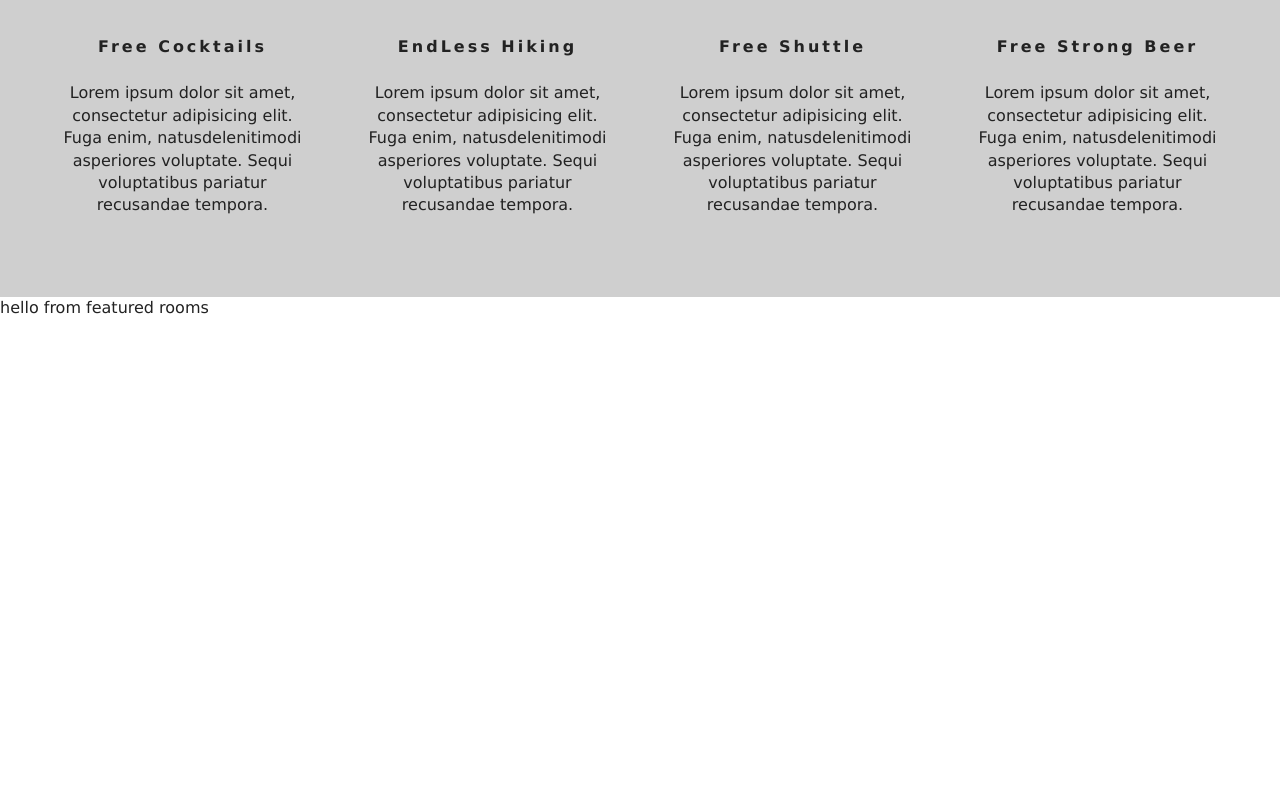
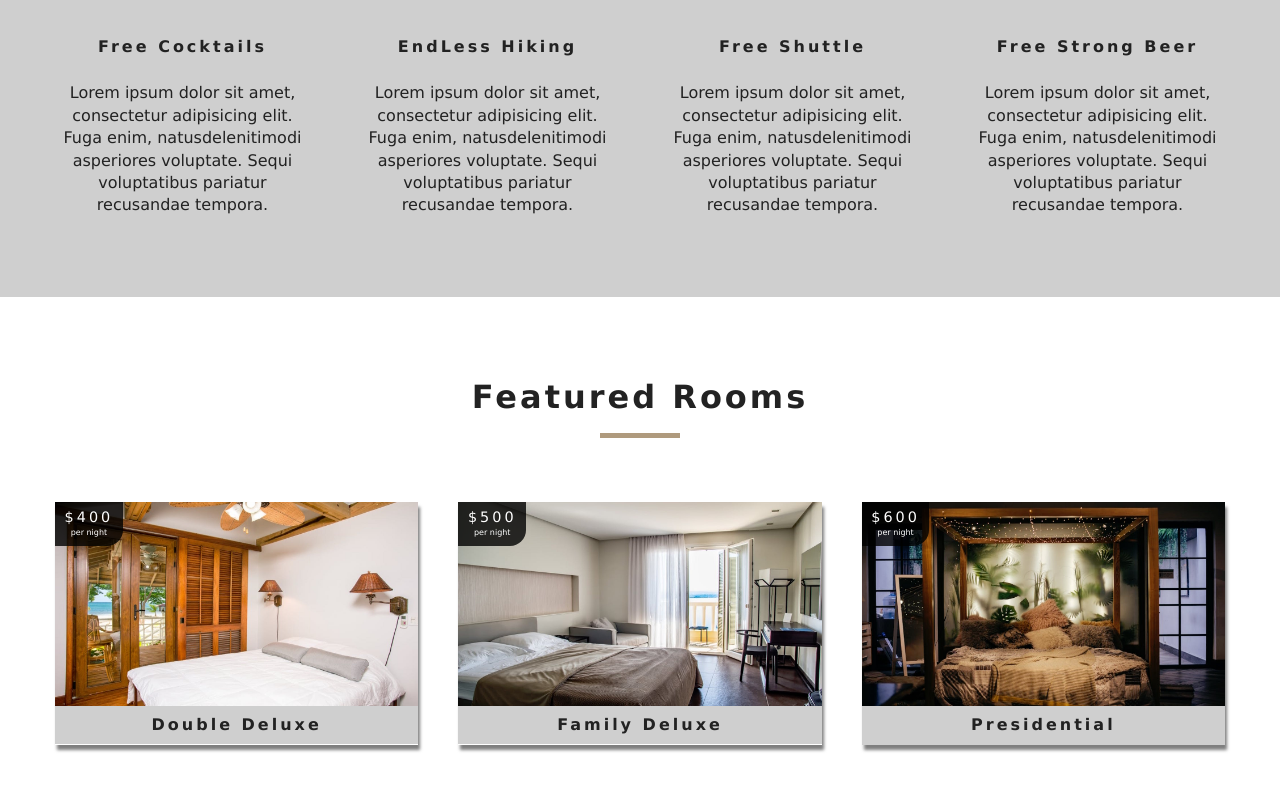
Before and after one commit to TotoroDavid/React-Js-Hotel-Reservation-Site, a React (Create React App) app: page / in a window 1280 px wide. Shown: the part 1049-1840 px from the top of the page. Before the commit the page ends 1368 px from the top, so only its background shows below. Built offline with nearby package versions, Linux system fonts and the light colour scheme.

Commit message:
setting and more

```diff
--- a/package.json
+++ b/package.json
@@ -11,6 +11,7 @@
     "react-icons": "^4.2.0",
     "react-router-dom": "^5.2.0",
     "react-scripts": "4.0.3",
+    "styled-components": "^5.2.1",
     "web-vitals": "^1.1.1"
   },
   "scripts": {
--- a/src/components/FeaturedRooms.js
+++ b/src/components/FeaturedRooms.js
@@ -1,16 +1,24 @@
 import React, { Component } from 'react'
 import {RoomContext} from '../context'
+import Loading from './Loading'
+import Room from './Room'
+import Title from './Title'
 
 export default class FeaturedRooms extends Component {
 
     static contextType = RoomContext
     render() {
-        const {featuredRooms : rooms} = this.context
-        console.log(rooms)
+        let {loading, featuredRooms : rooms} = this.context;
+        rooms = rooms.map(room => {
+            return <Room key={room.id} room={room}/>
+        })
         return (
-            <div>
-                hello from featured rooms
-            </div>
+            <section className="featured-rooms">
+                <Title title="featured rooms"/>
+                <div className="featured-rooms-center">
+                    {loading?<Loading/>:rooms}
+                </div>
+            </section>
         )
     }
 }
--- a/src/components/Loading.js
+++ b/src/components/Loading.js
@@ -1,9 +1,11 @@
 import React from 'react'
+import loadingGif from '../images/gif/loading-arrow.gif'
 
 export default function Loading() {
     return (
         <div className="loading">
             <h4>rooms data loading . . .</h4>
+            <img src={loadingGif} alt=""/>
         </div>
     )
 }
--- /dev/null
+++ b/src/components/Room.js
@@ -0,0 +1,35 @@
+import React from 'react'
+import {Link} from 'react-router-dom'
+import defaultImg from '../images/room-1.jpeg'
+import PropTypes from 'prop-types'
+
+export default function Room({room}) {
+
+    const {name, slug, images, price} = room;
+
+    return (
+        <article className="room">
+            <div className="img-container">
+                <img src={images[0] || defaultImg} alt="single room"/>
+                <div className="price-top">
+                    <h6>${price}</h6>
+                    <p>per night</p>
+                </div>
+                <Link to={`/rooms/${slug}`}
+                className="btn-primary room-link">
+                    Features
+                </Link>
+            </div>
+            <p className="room-info">{name}</p>
+        </article>
+    )
+}
+
+Room.propTypes = {
+    room: PropTypes.shape({
+        name: PropTypes.string.isRequired,
+        slug: PropTypes.string.isRequired,
+        images: PropTypes.arrayOf(PropTypes.string).isRequired,
+        price: PropTypes.number.isRequired,
+    })
+}
--- a/src/context.js
+++ b/src/context.js
@@ -37,9 +37,17 @@
         return tempItems
     }
 
+    getRoom = (slug) => {
+        let tempRooms = [...this.state.rooms];
+        const room = tempRooms.find((room)=>room.slug === slug);
+        return room;
+    }
+
     render() {
         return (
-            <RoomContext.Provider value={{...this.state}}>
+            <RoomContext.Provider value={{...this.state,
+                getRoom: this.getRoom
+            }}>
                 {this.props.children}
             </RoomContext.Provider>
         )
--- a/src/pages/SingleRoom.js
+++ b/src/pages/SingleRoom.js
@@ -1,11 +1,43 @@
 import React, { Component } from 'react'
+import defaultBcg from '../images/room-1.jpeg'
+import Hero from '../components/Hero'
+import Banner from '../components/Banner'
+import {Link} from 'react-router-dom'
+import {RoomContext} from '../context'
 
 export default class SingleRoom extends Component {
+
+    constructor(props) {
+        super(props)
+        this.state = {
+            slug: this.props.match.params.slug,defaultBcg
+        }
+    }
+    static contextType = RoomContext;
+    // componentDidMount() {}
+
     render() {
+        const {getRoom} = this.context;
+        const room = getRoom(this.state.slug)
+        if (!room) {
+            return <div className="error">
+                <h3>no such room could be found . . .</h3>
+                <Link to='/rooms' className="btn-primary">
+                    Back to Rooms
+                </Link>
+            </div>
+        }
+
+        const {name,description,capacity,size,price,extras,breakfast,pets,images} = room
+
         return (
-            <div>
-                hello from single room page
-            </div>
+            <Hero hero='roomsHero'>
+                <Banner title={`${name} room`}>
+                    <Link to='/rooms' className="btn-primary">
+                        Back to Rooms
+                    </Link>
+                </Banner>
+            </Hero>
         )
     }
 }
```
Also changed, not shown: 1 other file (tests, documents, lock files or other folders).
